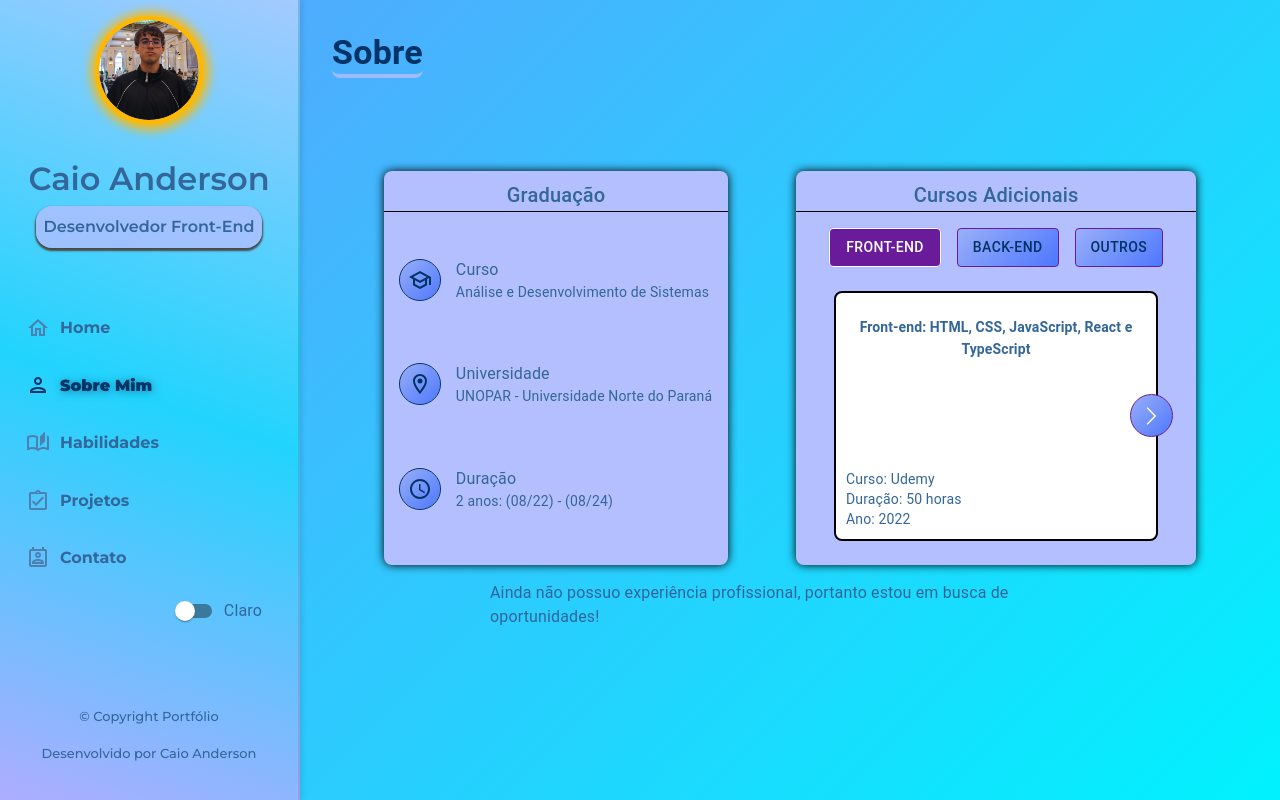
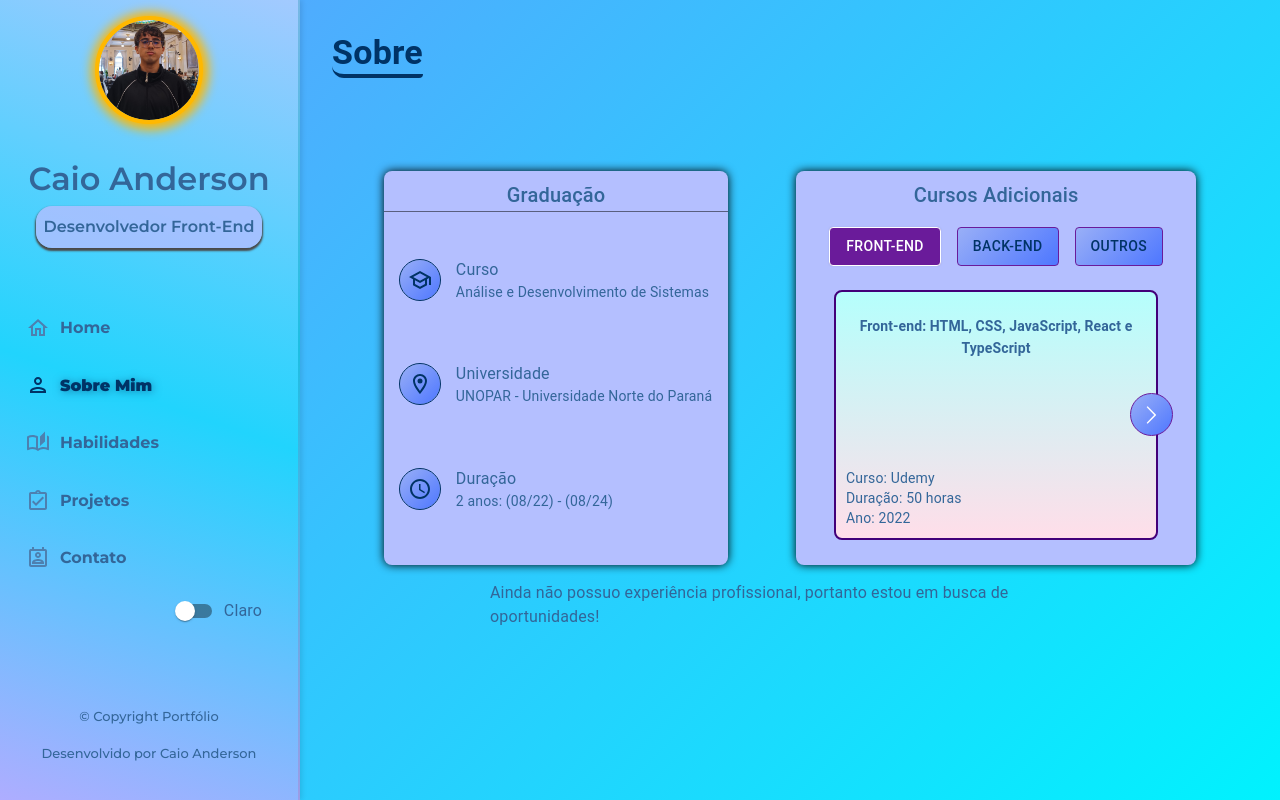
Before and after one commit to CaiooAnderson/CSS-training, a React (Create React App) app in the folder meu-portfolio/: page / in a window 1280 px wide. Both pictures are taken after a click on the button "Sobre Mim". Built offline with nearby package versions, Linux system fonts and the light colour scheme; the HTML template or start-up script is replaced by a standard one; a web font is replaced by a local one.

Commit message:
Faltando apenas o componente Hint na About.js

```diff
--- a/meu-portfolio/src/components/About.js
+++ b/meu-portfolio/src/components/About.js
@@ -5,6 +5,7 @@ import Cursos from './Cursos';
 
 const About = () => {
     return (
+        <Fade in={true} timeout={1000}>
             <Box className='about' sx={{    mt: 0,
                                             p: 2,
                                             display: 'flex',
@@ -15,7 +16,7 @@ const About = () => {
                                             backgroundImage: 'linear-gradient(135deg, #4facfe 0%, #00f2fe 100%)',
                                             position: 'relative'
                                         }}>
-            <Zoom in={true} timeout={1500}>
+            <Zoom in={true} timeout={1750}>
                 <Box className='about-title' sx={{ position: 'absolute', top: 32, left: 32 }}>
                     <Typography variant='h4' sx={{ fontWeight: 'bold', mb: 4, borderBottom: '2px solid #000' }}>
                         Sobre
@@ -24,12 +25,12 @@ const About = () => {
             </Zoom>
             <Box className='about-center' sx={{ display: 'flex', flexDirection: 'row', width: '100%', justifyContent: 'space-evenly', alignItems: 'center' }}>
                 <Fade in={true} timeout={2000}>
-                    <Box sx={{ maxWidth: 'max-content', bgcolor: '#b4bfff', borderRadius: '8px', filter: 'drop-shadow(0 0 5px #000)', height: '100%', overflow: 'hidden' }}>
+                    <Box className='about-container' sx={{ maxWidth: 'max-content', borderRadius: '8px', filter: 'drop-shadow(0 0 5px #000)', height: '100%', overflow: 'hidden' }}>
                         <Graduacao />
                     </Box>
                 </Fade>
                 <Fade in={true} timeout={2000}>
-                    <Box sx={{ maxWidth: 'max-content', bgcolor: '#b4bfff', borderRadius: '8px', filter: 'drop-shadow(0 0 5px #000)', height: '100%', overflow: 'hidden' }}>
+                    <Box className='about-container' sx={{ maxWidth: 'max-content', borderRadius: '8px', filter: 'drop-shadow(0 0 5px #000)', height: '100%', overflow: 'hidden' }}>
                         <Cursos />
                     </Box>
                 </Fade>
@@ -40,6 +41,7 @@ const About = () => {
                     </Typography>
                 </Fade>
             </Box>
+        </Fade>
     );
 };
 
--- a/meu-portfolio/src/components/Cursos.js
+++ b/meu-portfolio/src/components/Cursos.js
@@ -71,7 +71,7 @@ const Cursos = () => {
             gap: 2,
             padding: '8px 0'
             }}>
-            <Typography variant="h6" sx={{ textAlign: 'center', width: '100%', borderBottom: '1px solid #000' }}>Cursos Adicionais</Typography>
+            <Typography className='container-name' variant="h6" sx={{ textAlign: 'center', width: '100%' }}>Cursos Adicionais</Typography>
             <Box sx={{ display: 'flex', flexDirection: 'row', gap: 2, mb: 1 }}>
                 <Button className={filter === 'Front-End' ? 'active' : ''} variant={filter === 'Front-End' ? 'contained' : 'outlined'} onClick={() => handleFilterChange('Front-End')}>
                     Front-End
--- a/meu-portfolio/src/components/Graduacao.js
+++ b/meu-portfolio/src/components/Graduacao.js
@@ -1,14 +1,13 @@
 import React from 'react';
-import { List, ListItem, ListItemAvatar, Avatar, ListItemText, Fade, Typography } from '@mui/material';
+import { List, ListItem, ListItemAvatar, Avatar, ListItemText, Typography } from '@mui/material';
 import SchoolOutlinedIcon from '@mui/icons-material/SchoolOutlined';
 import LocationOnOutlinedIcon from '@mui/icons-material/LocationOnOutlined';
 import AccessTimeOutlinedIcon from '@mui/icons-material/AccessTimeOutlined';
 
 const Graduacao = () => {
     return (
-        <Fade in={true} timeout={2000}>
-            <List>
-                <Typography variant="h6" sx={{ textAlign: 'center', borderBottom: '1px solid #000' }}>Graduação</Typography>
+            <List className='graduacao'>
+                <Typography variant="h6" sx={{ textAlign: 'center' }}>Graduação</Typography>
                 <ListItem className='lista'>
                     <ListItemAvatar className='graduacao-icon'>
                         <Avatar>
@@ -34,7 +33,6 @@ const Graduacao = () => {
                     <ListItemText primary="Duração" secondary="2 anos: (08/22) - (08/24)" />
                 </ListItem>
             </List>
-        </Fade>
     );
 };
 
--- a/meu-portfolio/src/styles.css
+++ b/meu-portfolio/src/styles.css
@@ -24,7 +24,8 @@
 
   --home-h2-color: #1e1e1e;
   --home-h6-color: #333333;
-  --home-button-color: #4b4b4b;
+  --home-button-color: #007acc;
+  --home-button-hover-color: #005f99;
 
   --about-span-color: #2c2c2c;
   --about-p-color: #333333;
@@ -32,7 +33,7 @@
   --about-button-text-color: #5c5c5c;
 
   /* Modo Escuro  */
-  --dark-bg-text-color: #2b2b2bcc;
+  --dark-bg-text-color: #242424cc;
   --dark-text-color: #fffadf;
   --dark-icon-color: #beb07a;
   --dark-text-hover-color: #ca3600;
@@ -40,17 +41,18 @@
   --dark-active-text-color: #ca3600;
   --dark-active-icon-color: #ca3600;
   --dark-button-text-color: #ca3600;
-  --dark-button-bg-color: linear-gradient(135deg, #4E2A6E 0%, #2E1A4B 100%);
-  --dark-button-hover-bg-color: #a1a1a1;
+  --dark-button-hover-bg-color: #6a1b9a;
   --dark-button-active-text-color: #000;
   --dark-button-active-bg-color: #f5f5f5;
-  --dark-sidebar-background: linear-gradient(to bottom, #12031a 0%, #3a0b54 40%, #50276b 80%, #24014b 100%);
-  --dark-home-background: linear-gradient(135deg, #8a2be2 0%, #2f4f4f 100%);
-  --dark-about-background: linear-gradient(135deg, #4e3bc7 0%, #417f97 100%);
+  --dark-button-bg-color: linear-gradient(135deg, #4b3270 0%, #29123f 100%);
+  --dark-sidebar-background: linear-gradient(to bottom, #0e0213 0%, #2a0840 40%, #3f1f54 80%, #1b0140 100%);
+  --dark-home-background: linear-gradient(135deg, #401752 0%, #1b0130 100%);
+  --dark-about-background: linear-gradient(135deg, #542f9a 0%, #3a4f7f 100%);
 
   --dark-home-h2-color: #c0c0c0;
   --dark-home-h6-color: #d3d3d3;
-  --dark-home-button-color: #a9a9a9;
+  --dark-home-button-color: #732993;
+  --dark-home-button-hover-color: linear-gradient(135deg, #6b51ab 0%, #765bbc 50%, #8471d1 100%);;
 
   --dark-about-span-color: #b0c4de;
   --dark-about-p-color: #dcdcdc;
@@ -84,7 +86,6 @@ main {
   margin-left: 300px;
   flex: 1;
 }
-
 
 /* Componente Sidebar */
 .sidebar {
@@ -297,11 +298,12 @@ body.dark-mode .sidebar {
 
 .dark-mode .home Button {
   color: var(--dark-text-color);
-  background-color: var(--dark-bg-text-color);
+  background-color: var(--dark-home-button-color);
 }
 
 .dark-mode .home Button:hover {
-  background: var(--dark-button-hover-bg-color);
+  background: var(--dark-home-button-hover-color);
+  color: #f5f5f5;
 }
 
 .dark-mode .about {
@@ -310,7 +312,7 @@ body.dark-mode .sidebar {
 
 .dark-mode .about h4 {
   color: var(--dark-text-hover-color);
-  border-color: var(--dark-bg-text-color);
+  border-color: var(--dark-text-color);
 }
 
 .dark-mode .about p,
@@ -320,22 +322,31 @@ body.dark-mode .sidebar {
   color: var(--dark-text-color);
 }
 
+.dark-mode .about-container {
+  background: var(--dark-home-background);
+}
+
 .dark-mode .curso button {
   background: var(--dark-button-bg-color);
-  color: var(--dark-button-text-color);
-  border: 1px solid var(--dark-button-active-bg-color);
+  color: var(--dark-home-h6-color);
+  border: 1px solid #000;
 }
 
 .dark-mode .curso button.active {
-  background: var(--dark-button-active-bg-color);
+  background: var(--dark-home-button-hover-color);
   color: var(--dark-button-active-text-color);
-  border: 1px solid #000;
+  border: 1px solid var(--dark-button-active-bg-color);
   box-shadow: 0 0 2px #ffffff1a;
 }
 
 .dark-mode .curso-container {
-  background-color: #000;
-  border: 2px solid #fff;
+  background: radial-gradient( circle farthest-corner at 10% 20%,  rgba(151,41,247,1) 0%, rgba(24,22,39,1) 90% );
+  border: 2px solid #ca3600;
+}
+
+.dark-mode .curso .container-name,
+.dark-mode .graduacao h6 {
+  border-bottom: 1px solid #ffffff80;
 }
 
 .dark-mode .graduacao-icon div {
@@ -354,16 +365,16 @@ body.dark-mode .sidebar {
 
 @keyframes shineAndDecay {
   0% {
-    box-shadow: 1px 1px 12px 10px #FFD700;
-    outline: 4px solid #FFD700;
+    box-shadow: 1px 1px 12px 10px #ffd700;
+    outline: 4px solid #ffd700;
   }
   25% {
-    box-shadow: 1px 1px 10px 8px #FFA500;
-    outline: 4px solid #FFA500;
+    box-shadow: 1px 1px 10px 8px #ffa500;
+    outline: 4px solid #ffa500;
   }
   40% {
-    box-shadow: 1px 1px 12px 10px #FFD700;
-    outline: 4px solid #FFD700;
+    box-shadow: 1px 1px 12px 10px #ffd700;
+    outline: 4px solid #ffd700;
   }
   50% {
     box-shadow: 1px 1px 8px 4px #8B4513;
@@ -374,27 +385,27 @@ body.dark-mode .sidebar {
     outline: 2px solid #000;
   }
   75% {
-    box-shadow: 1px 1px 12px 10px #FFD700;
-    outline: 4px solid #FFD700;
+    box-shadow: 1px 1px 12px 10px #ffd700;
+    outline: 4px solid #ffd700;
   }
   100% {
-    box-shadow: 1px 1px 10px 8px #FFA500;
-    outline: 4px solid #FFA500;
+    box-shadow: 1px 1px 10px 8px #ffa500;
+    outline: 4px solid #ffa500;
   }
 }
 
 @keyframes shineAndDecayDark {
   0% {
-    box-shadow: 1px 1px 12px 10px #FFD700;
-    outline: 4px solid #FFD700;
+    box-shadow: 1px 1px 12px 10px #ffd700;
+    outline: 4px solid #ffd700;
   }
   25% {
     box-shadow: 1px 1px 10px 8px #ff6a00;
     outline: 4px solid #ff6a00;
   }
   40% {
-    box-shadow: 1px 1px 12px 10px #FFD700;
-    outline: 4px solid #FFD700;
+    box-shadow: 1px 1px 12px 10px #ffd700;
+    outline: 4px solid #ffd700;
   }
   50% {
     box-shadow: 1px 1px 8px 4px #8B4513;
@@ -405,8 +416,8 @@ body.dark-mode .sidebar {
     outline: 2px solid #fff;
   }
   75% {
-    box-shadow: 1px 1px 12px 10px #FFD700;
-    outline: 4px solid #FFD700;
+    box-shadow: 1px 1px 12px 10px #ffd700;
+    outline: 4px solid #ffd700;
   }
   100% {
     box-shadow: 1px 1px 10px 8px #ff6a00;
@@ -423,13 +434,21 @@ body.dark-mode .sidebar {
   color: var(--home-h6-color);
 }
 
+.home Button {
+  background-color: var(--home-button-color);
+}
+
+.home Button:hover {
+  background-color: var(--home-button-hover-color);
+}
+
 /* ABOUT */
 .about h4 {
   color: var(--text-hover-color);
-  border-color: var(--bg-text-color);
+  border-color: var(--button-bg-color);
   border-width: 4px;
-  border-bottom-left-radius: 8px;
-  border-bottom-right-radius: 8px;
+  border-bottom-left-radius: 12px;
+  border-bottom-right-radius: 4px;
 }
 
 .about p,
@@ -437,6 +456,10 @@ body.dark-mode .sidebar {
 .about h6,
 .about button {
   color: var(--text-color);
+}
+
+.about-container {
+  background-color: #b4bfff;
 }
 
 .curso button {
@@ -453,8 +476,13 @@ body.dark-mode .sidebar {
 }
 
 .curso-container {
-  background-color: #fff;
-  border: 2px solid #000;
+  background: linear-gradient(0deg, #ffdee9 0%, #b5fffc 100%);
+  border: 2px solid #420079;
+}
+
+.curso .container-name h6,
+.graduacao h6 {
+  border-bottom: 1px solid #00000080;
 }
 
 .graduacao-icon div {
```
